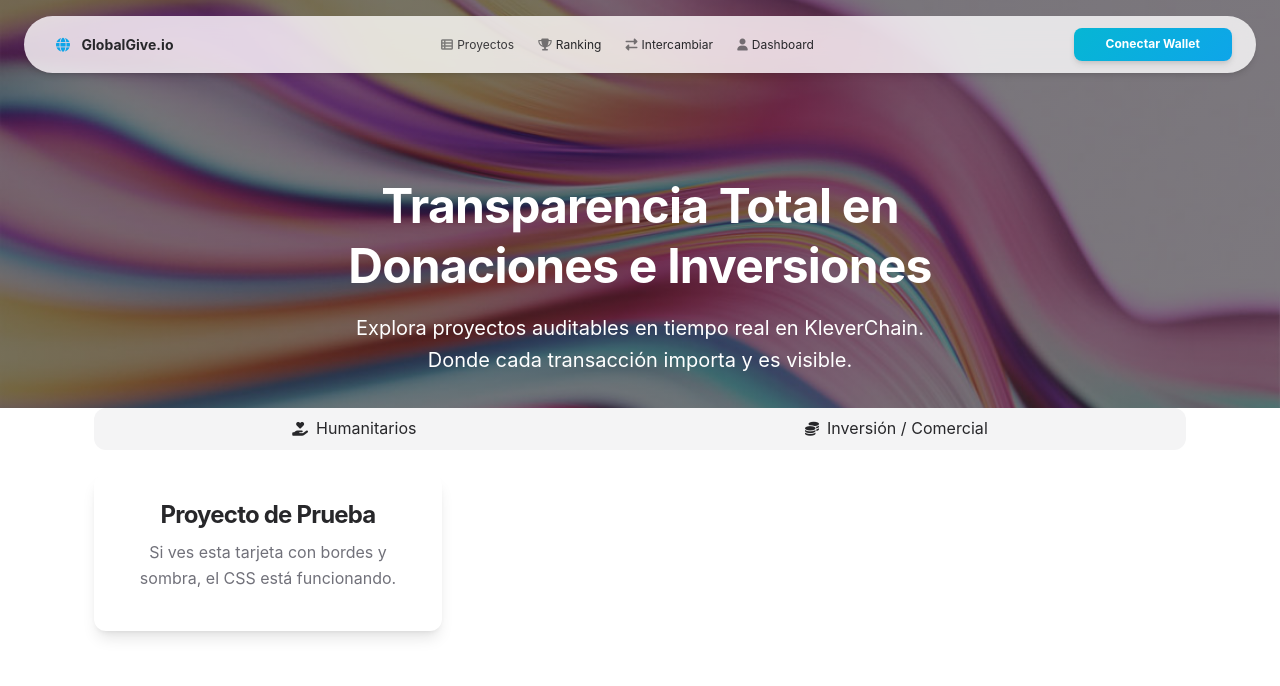
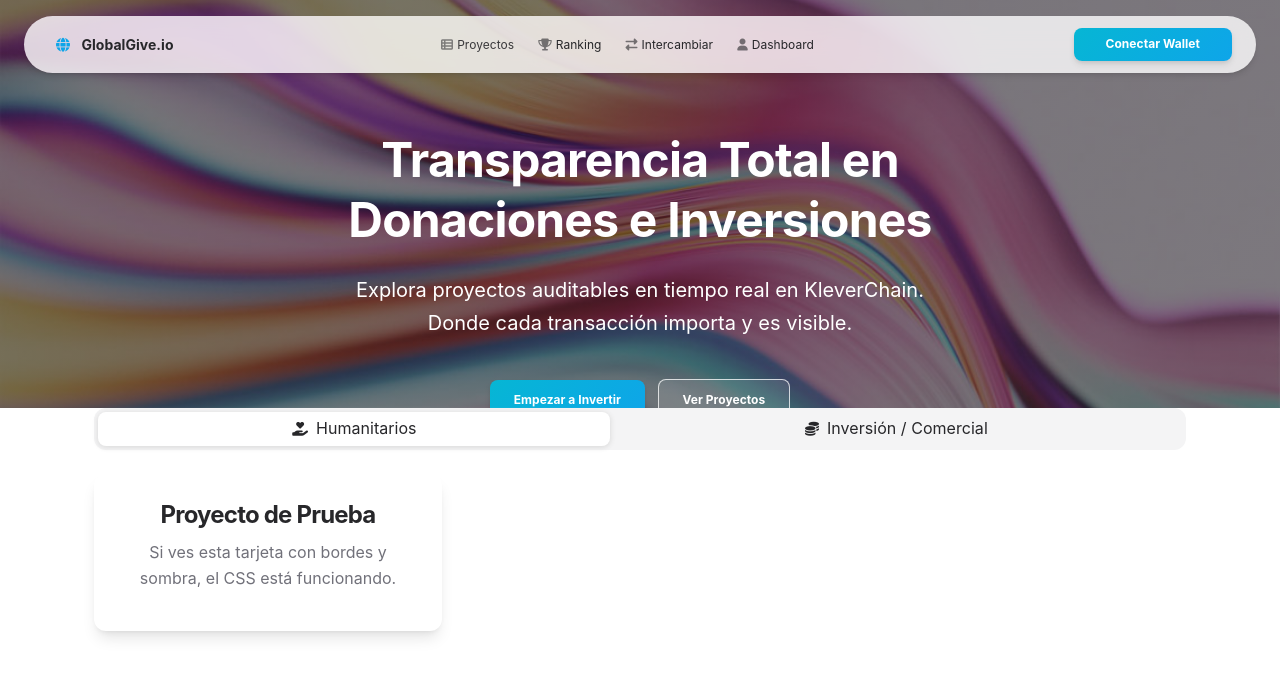
Before and after one commit to Chuse/servicios, a Flask app: page / in a window 1280 px wide. Shown: the top 686 px of the page. Run offline with Flask 3, Linux system fonts and the light colour scheme; some libraries are stand-ins or nearby versions.

Commit message:
Update index.html

```diff
--- a/templates/index.html
+++ b/templates/index.html
@@ -9,7 +9,7 @@
 
     <!--
     =================================================
-    1. FUENTES y ESTILOS
+    1. FUENTES y ESTILOS (CONFIRMADO OK)
     =================================================
     -->
 
@@ -19,11 +19,10 @@
     <!-- 1.2 Nucleo Icons (Necesario para los iconos de la plantilla) -->
     <link href="{{ url_for('static', filename='css/nucleo-icons.css') }}" rel="stylesheet" />
 
-    <!-- 1.3 Incluir CSS de Soft Design System -->
-    <!-- ¡RUTA CORREGIDA! Buscando soft-design-system.min.css (Confirmado) -->
+    <!-- 1.3 Incluir CSS de Soft Design System (CONFIRMADO: soft-design-system.min.css) -->
     <link href="{{ url_for('static', filename='css/soft-design-system.min.css') }}" rel="stylesheet" />
 
-    <!-- 1.4 Font Awesome Icons (Desde CDN) -->
+    <!-- 1.4 Font Awesome Icons (Se re-habilita para que se vean los íconos de la barra de navegación) -->
     <script src="https://kit.fontawesome.com/42d5adcbca.js" crossorigin="anonymous"></script>
 
 </head>
@@ -90,16 +89,24 @@
     </nav>
     <!-- End Navbar -->
 
-    <!-- Contenido Principal - Sección Hero -->
+    <!-- ========================================================= -->
+    <!-- CONTENIDO PRINCIPAL - SECCIÓN HERO (MEJORADO) -->
+    <!-- ========================================================= -->
     <header class="header-2">
-        <!-- RUTA DE IMAGEN DE FONDO CRÍTICA -->
         <div class="page-header min-vh-75" style="background-image: url('{{ url_for('static', filename='img/curved-images/curved1.jpg') }}')">
             <span class="mask bg-gradient-dark opacity-6"></span>
-            <div class="container">
-                <div class="row">
-                    <div class="col-lg-7 text-center mx-auto">
+            <!-- Se añade h-100 y d-flex para centrado vertical -->
+            <div class="container h-100">
+                <div class="row h-100">
+                    <div class="col-lg-7 text-center mx-auto d-flex flex-column justify-content-center">
                         <h1 class="text-white pt-3 mt-n5">Transparencia Total en Donaciones e Inversiones</h1>
                         <p class="lead text-white mt-3">Explora proyectos auditables en tiempo real en KleverChain. Donde cada transacción importa y es visible.</p>
+
+                        <!-- Botones CTA añadidos para darle más peso visual a la cabecera -->
+                        <div class="buttons mx-auto mt-4">
+                            <a href="/swap" class="btn bg-gradient-info text-white me-2">Empezar a Invertir</a>
+                            <a href="#tabs-content" class="btn btn-outline-white">Ver Proyectos</a>
+                        </div>
                     </div>
                 </div>
             </div>
@@ -175,13 +182,12 @@
     2. SCRIPTS ESENCIALES (JavaScript)
     =================================================
     -->
-    <!-- Core JS de Soft UI (Bootstrap, Popper) - ¡VERIFICA QUE ESTÉN EN static/js/! -->
-    <script src="{{ url_for('static', filename='js/popper.min.js') }}"></script>
-    <script src="{{ url_for('static', filename='js/bootstrap.min.js') }}"></script>
+    <!-- CORREGIDO: Popper y Bootstrap están dentro de la subcarpeta 'core/' -->
+    <script src="{{ url_for('static', filename='js/core/popper.min.js') }}"></script>
+    <script src="{{ url_for('static', filename='js/core/bootstrap.min.js') }}"></script>
 
-    <!-- Script Principal de Soft UI (Inicializa el diseño y las transiciones) -->
-    <!-- Nota: Asumimos que el JS se llama 'soft-ui-dashboard.js'. Si no funciona, debe llamarse 'soft-design-system.js' -->
-    <script src="{{ url_for('static', filename='js/soft-ui-dashboard.js') }}"></script>
+    <!-- Script Principal de Soft Design System -->
+    <script src="{{ url_for('static', filename='js/soft-design-system.js') }}"></script>
 
 </body>
 </html>
```
